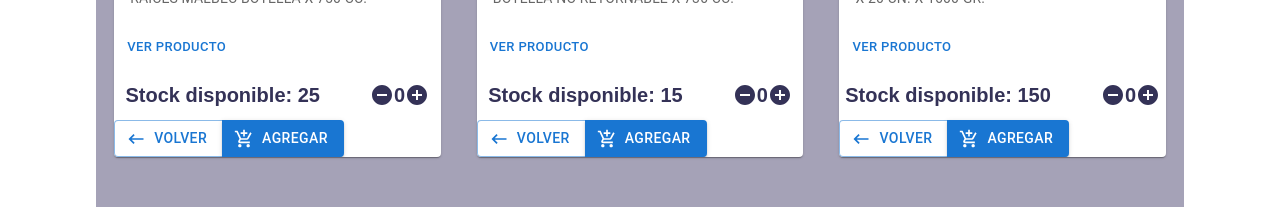
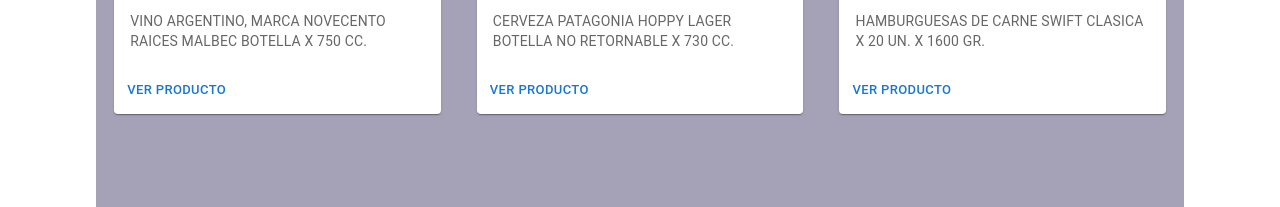
Before and after one commit to FacuGonzales/superChango, a React (Create React App) app: page / in a window 1280 px wide. Shown: the part 467-674 px from the top of the page. Built offline with nearby package versions, Linux system fonts and the light colour scheme.

Commit message:
Se quita count de list

```diff
--- a/src/components/ItemListContainer/Item/index.js
+++ b/src/components/ItemListContainer/Item/index.js
@@ -7,10 +7,9 @@
 import CardMedia from '@mui/material/CardMedia';
 import Button from '@mui/material/Button';
 import Typography from '@mui/material/Typography';
-import ItemCount from '../../ItemCount';
 
 const Item = ({item}) => {
-    const {id, img, name, precio, description, stock} = item;
+    const {id, img, name, precio, description} = item;
 
     return (
 
@@ -29,8 +28,6 @@
                     <Button size="small">Ver producto</Button>
                 </Link>
             </CardActions>
-
-            <ItemCount stock={stock} initial="0"/>
         </Card>
     )
 };
```
